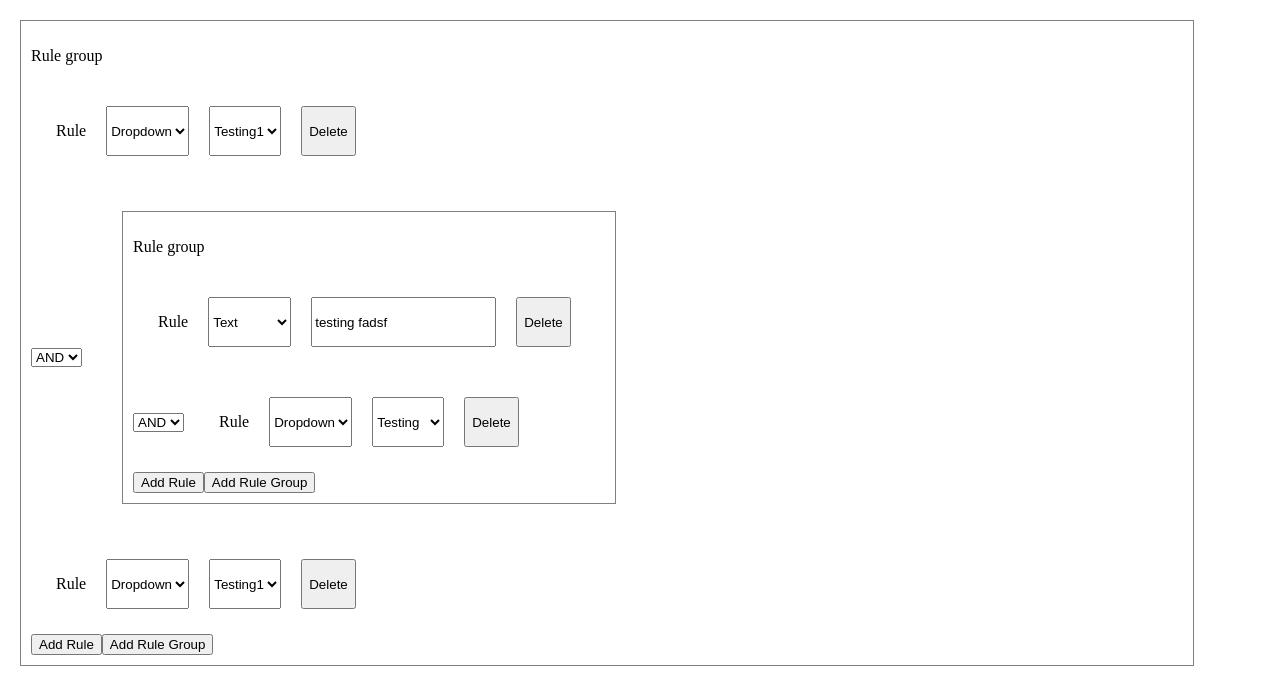
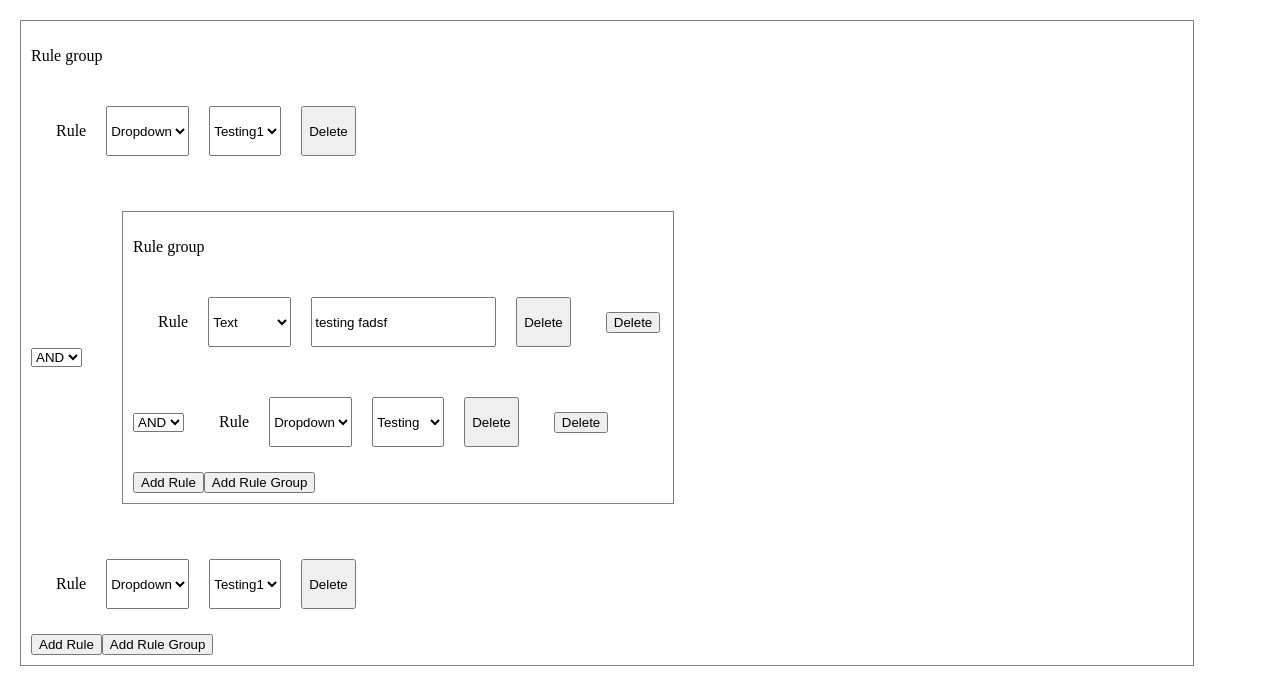
Before and after one commit to vinayak-trivedi/bitespeed-peer-programming, a React (Vite) app: page / in a window 1280 px wide. Shown: the top 694 px of the page. Built offline with nearby package versions, Linux system fonts and the light colour scheme.

Commit message:
delete logic in builder

```diff
--- a/src/components/Builder.tsx
+++ b/src/components/Builder.tsx
@@ -106,6 +106,11 @@ const Builder: React.FC<any> = ({ builder }) => {
               deleteElement={deleteElement}
             />
           )}
+          {builder.id !== 'root' && (
+            <button onClick={() => deleteElement({ elementId: builder?.id })}>
+              Delete
+            </button>
+          )}
         </div>
       ))}
       <button onClick={addRule}>Add Rule</button>
```
